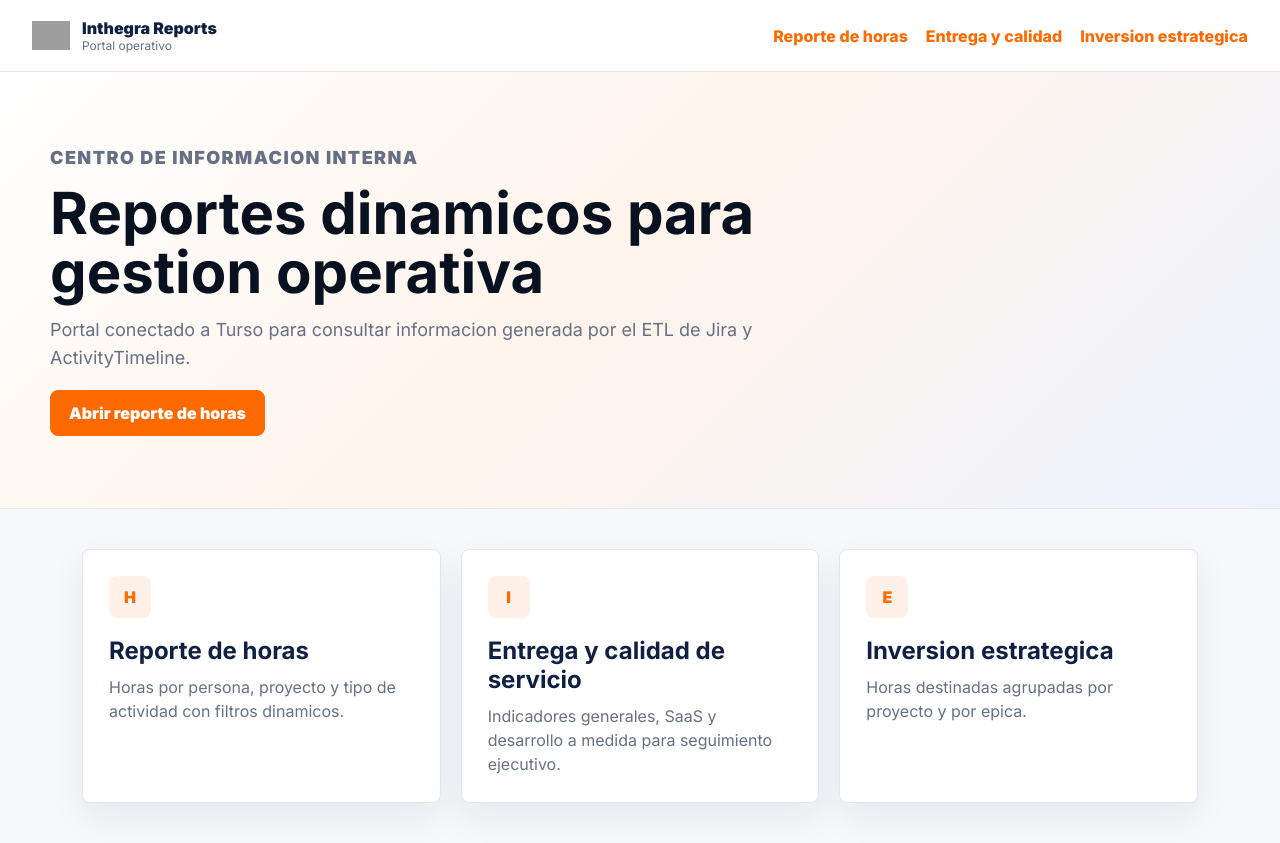
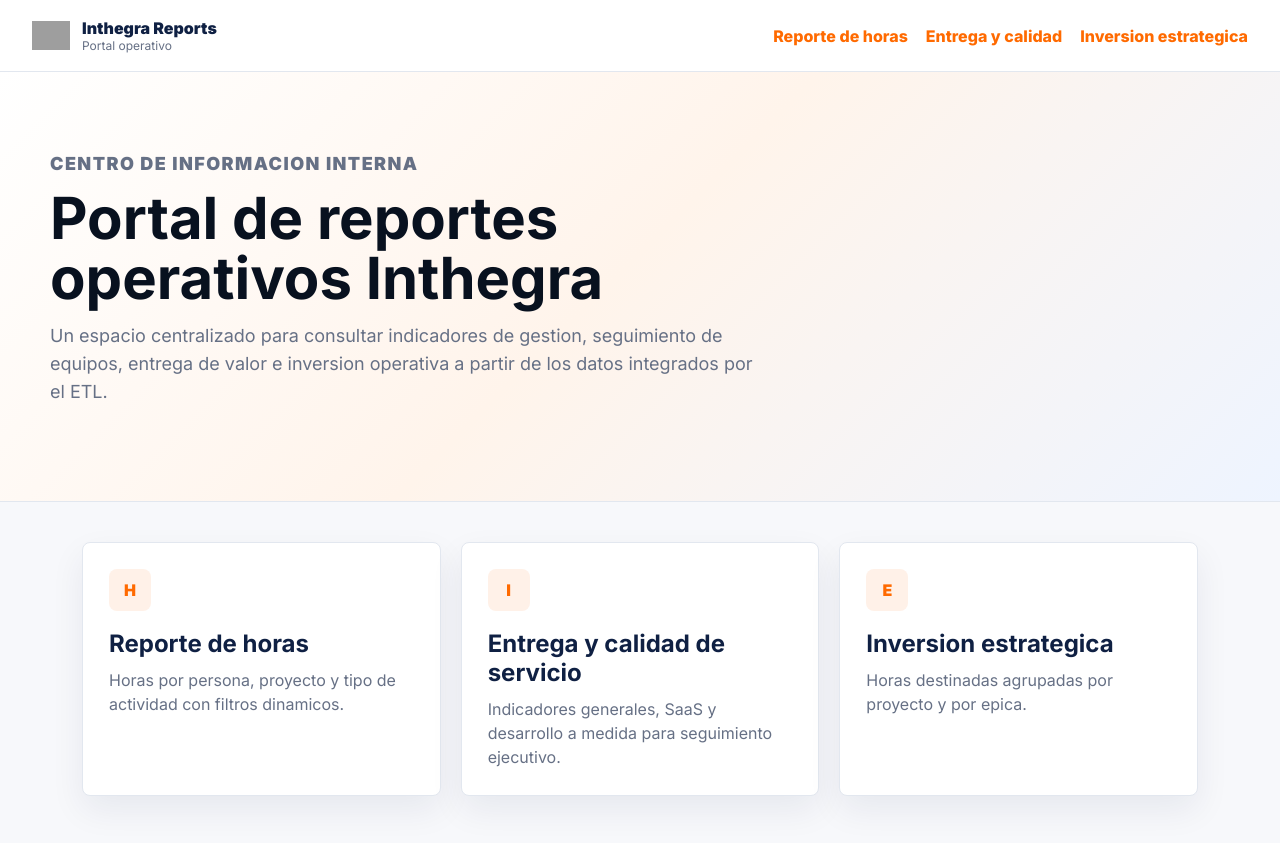
Before and after one commit to franco7936/inthegra-etl, a Next.js app in the folder web/: page / in a window 1280 px wide. Built offline with nearby package versions, Linux system fonts and the light colour scheme; grey boxes are pictures that could not be loaded.

Commit message:
web: ajustar home introductoria generica

```diff
--- a/web/app/page.js
+++ b/web/app/page.js
@@ -21,11 +21,10 @@ export default function HomePage() {
       <section className="hero">
         <div>
           <p className="eyebrow">Centro de informacion interna</p>
-          <h1>Reportes dinamicos para gestion operativa</h1>
+          <h1>Portal de reportes operativos Inthegra</h1>
           <p>
-            Portal conectado a Turso para consultar informacion generada por el ETL de Jira y ActivityTimeline.
+            Un espacio centralizado para consultar indicadores de gestion, seguimiento de equipos, entrega de valor e inversion operativa a partir de los datos integrados por el ETL.
           </p>
-          <Link className="primaryButton" href="/reportes/horas">Abrir reporte de horas</Link>
         </div>
       </section>
 
```
